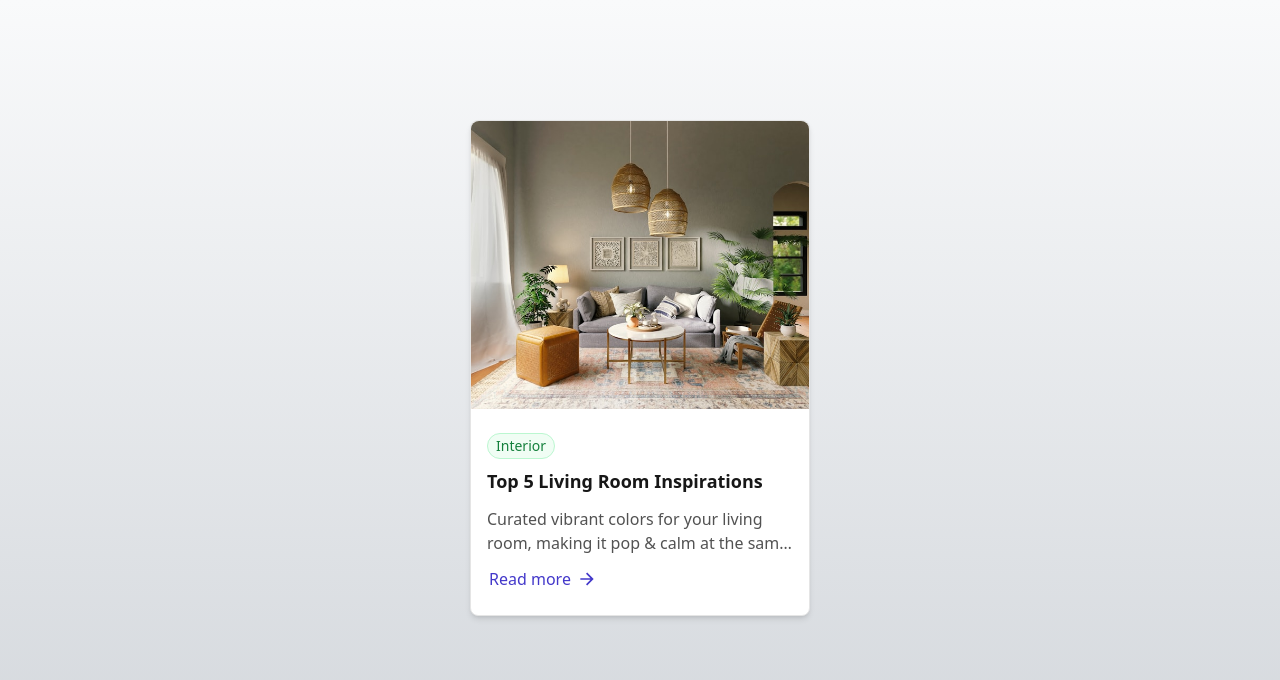
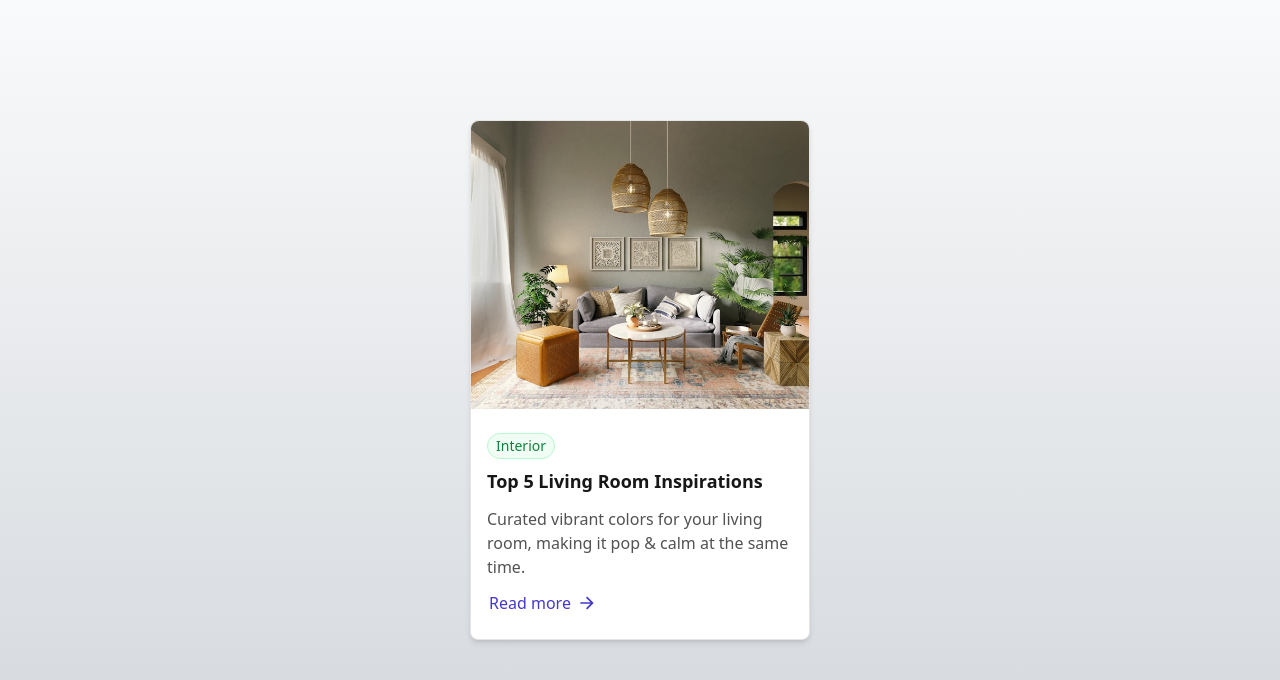
Before and after one commit to amandaguan-ag/marketing, a Next.js app: page /blog-card in a window 1280 px wide. Shown: the top 680 px of the page. Built offline with nearby package versions, Linux system fonts and the light colour scheme.

Commit message:
remove line-clamp-2

```diff
--- a/src/components/BlogCard.js
+++ b/src/components/BlogCard.js
@@ -25,7 +25,7 @@ const BlogCard = ({ title, category, description, imageSrc }) => {
             {title}
           </h2>
         </header>
-        <p className="font-medium text-base text-neutral-600 line-clamp-2">
+        <p className="font-medium text-base text-neutral-600">
           {description}
         </p>
         <footer className="flex justify-start items-center gap-1.5 mt-auto">
--- a/src/styles/globals.css
+++ b/src/styles/globals.css
@@ -16,10 +16,3 @@ html, body {
   margin: 0 auto;
   padding: 0 32px;
 }
-
-.line-clamp-2 {
-  display: -webkit-box;
-  -webkit-box-orient: vertical;
-  -webkit-line-clamp: 2;
-  overflow: hidden;
-}
```
